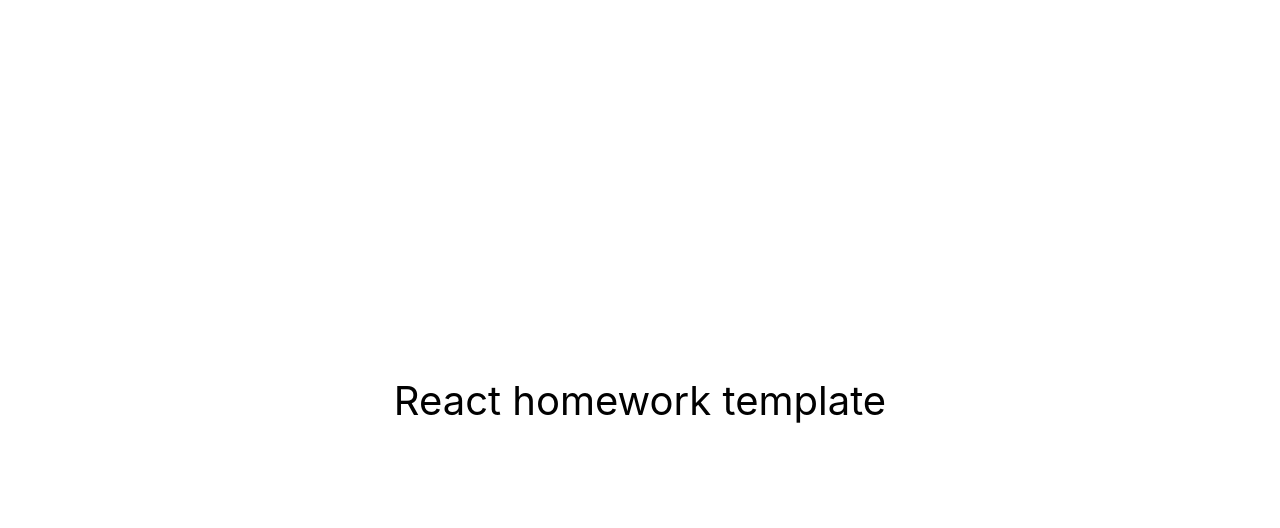
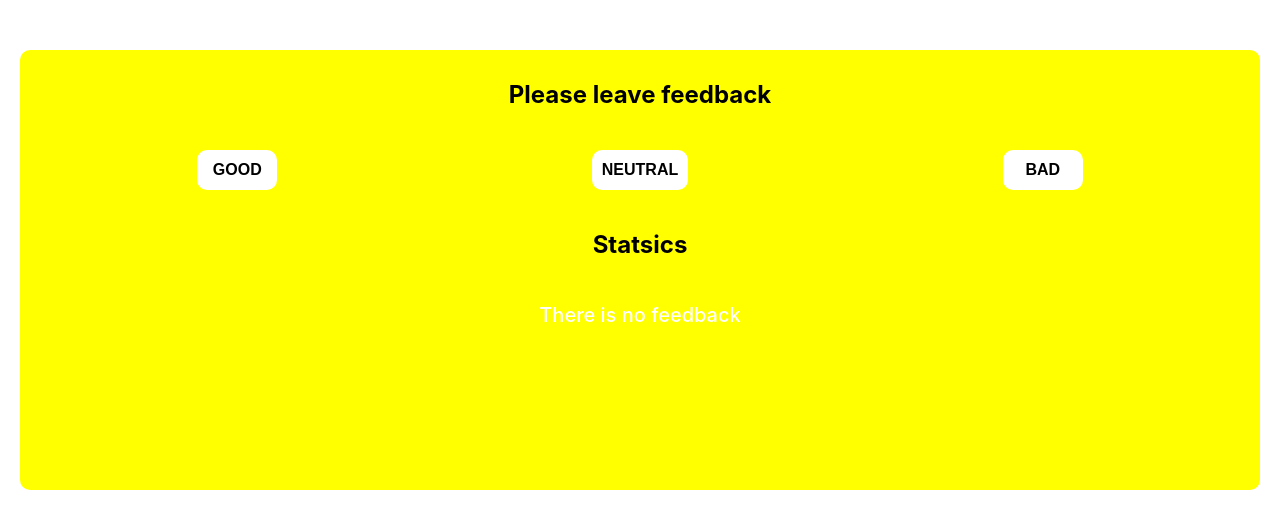
Before and after one commit to W-Sei/goit-react-hw-02-feedback, a React (Create React App) app: page / in a window 1280 px wide. Shown: the top 528 px of the page. Built offline with nearby package versions, Linux system fonts and the light colour scheme.

Commit message:
finished functionality

```diff
--- a/package.json
+++ b/package.json
@@ -12,6 +12,7 @@
     "react": "^18.1.0",
     "react-dom": "^18.1.0",
     "react-scripts": "5.0.1",
+    "styled-components": "^5.3.6",
     "web-vitals": "^2.1.3"
   },
   "scripts": {
--- a/src/components/App.jsx
+++ b/src/components/App.jsx
@@ -1,16 +1,59 @@
-export const App = () => {
-  return (
-    <div
-      style={{
-        height: '100vh',
-        display: 'flex',
-        justifyContent: 'center',
-        alignItems: 'center',
-        fontSize: 40,
-        color: '#010101'
-      }}
-    >
-      React homework template
-    </div>
-  );
-};
+import React, { Component } from 'react';
+import PropTypes from 'prop-types';
+
+import { StyledContainer } from './App.styled';
+import { FeedbackOptions } from './FeedbackOptions/FeedbackOptions';
+import { Section } from './Section/Section';
+import { Statistics } from './Statistics/Statistics';
+import { Notification } from './Notification/Notification';
+
+export class App extends Component {
+  state = {
+    good: 0,
+    neutral: 0,
+    bad: 0,
+  };
+
+  onFeedback = (feedbackType) => {
+    this.setState(prev => ({ [feedbackType]: prev[feedbackType] + 1 }));
+  };
+
+  countTotalFeedback = () => {
+    const { good, neutral, bad } = this.state;
+    return good + neutral + bad;
+  };
+
+  countPositiveFeedbackPercentage = () => {
+    return Math.round((this.state.good / this.countTotalFeedback()) * 100);
+  };
+
+  render() {
+    const options = Object.keys(this.state);
+
+    return (
+      <StyledContainer>
+        <Section title="Please leave feedback">
+          <FeedbackOptions
+            options={options}
+            onFeedback={this.onFeedback}
+          />
+        </Section>
+        <Section title="Statsics">
+          {this.countTotalFeedback() > 0 ? (
+            <Statistics
+              points={this.state}
+              onTotalCount={this.countTotalFeedback}
+              onPositivePercentage={this.countPositiveFeedbackPercentage}
+            />
+          ) : (
+            <Notification message="There is no feedback" />
+          )}
+        </Section>
+      </StyledContainer>
+    );
+  }
+
+  static propTypes = {
+    title: PropTypes.string,
+  };
+}
--- a/src/components/App.styled.js
+++ b/src/components/App.styled.js
@@ -0,0 +1,11 @@
+import styled from 'styled-components';
+
+export const StyledContainer = styled.div`
+  background-color: yellow;
+  height: 400px;
+  max-width: 1200px;
+  margin: 0 auto;
+  margin-top: 50px;
+  padding: 20px;
+  border-radius: 10px;
+`;
--- a/src/components/FeedbackOptions/FeedbackOptions.jsx
+++ b/src/components/FeedbackOptions/FeedbackOptions.jsx
@@ -0,0 +1,17 @@
+import PropTypes from 'prop-types';
+import { StyledButton, StyledButtonContainer } from './FeedbackOptions.styled'
+
+export const FeedbackOptions = ({ options, onFeedback }) => {
+  return (
+    <StyledButtonContainer>
+      {options.map((key, index) => (
+          <StyledButton key={index} type="button" onClick={() => onFeedback(key)}>{key}
+        </StyledButton>
+      ))}
+    </StyledButtonContainer>
+  );
+};
+
+FeedbackOptions.propTypes = {
+    options: PropTypes.node
+}
--- a/src/components/FeedbackOptions/FeedbackOptions.styled.js
+++ b/src/components/FeedbackOptions/FeedbackOptions.styled.js
@@ -0,0 +1,30 @@
+import styled from 'styled-components';
+
+export const StyledButtonContainer = styled.div`
+  display: flex;
+  justify-content: space-around;
+  margin-bottom: 30px;
+`;
+export const StyledButton = styled.button`
+  background: white;
+  font-size: 16px;
+  display: flex;
+  justify-content: center;
+  align-content: center;
+  align-items: center;
+  border-radius: 10px;
+  border: none;
+  color: black;
+  text-transform: uppercase;
+  font-weight: 700;
+  min-width: 80px;
+  height: 40px;
+  padding: 10px;
+  cursor: pointer;
+  &:hover,
+  &:focus {
+    background: black;
+    color: white;
+    transition: 1.4s;
+  }
+`;
--- a/src/components/Notification/Notification.jsx
+++ b/src/components/Notification/Notification.jsx
@@ -0,0 +1,13 @@
+import PropTypes from 'prop-types';
+import { StyledMessage } from './Notification.styled';
+
+
+export const Notification = ({ message }) => {
+  return (
+      <StyledMessage>{message}</StyledMessage>
+  );
+};
+
+Notification.propTypes = {
+  message: PropTypes.string.isRequired,
+};
--- a/src/components/Notification/Notification.styled.js
+++ b/src/components/Notification/Notification.styled.js
@@ -0,0 +1,10 @@
+import styled from 'styled-components';
+
+export const StyledMessage = styled.p`
+  text-align: center;
+  margin: 0;
+  color: white;
+  font-weight: 500;
+  font-size: 20px;
+  line-height: 30px;
+`;
--- a/src/components/Section/Section.jsx
+++ b/src/components/Section/Section.jsx
@@ -0,0 +1,17 @@
+import PropTypes from 'prop-types';
+import { StyledTitle } from './Section.styled'
+
+
+export const Section = ({ title, children }) => {
+    return (
+        <div>
+            <StyledTitle>{title}</StyledTitle>
+            {children}
+        </div>
+    )
+}
+
+Section.propTypes = {
+    title: PropTypes.string.isRequired,
+    children: PropTypes.element.isRequired,
+}
--- a/src/components/Section/Section.styled.js
+++ b/src/components/Section/Section.styled.js
@@ -0,0 +1,9 @@
+import styled from 'styled-components';
+
+export const StyledTitle = styled.h2`
+  text-align: center;
+  margin-top: 0;
+  margin-bottom: 30px;
+  color: black;
+  line-height: 50px;
+`;
--- a/src/components/Statistics/Statistics.jsx
+++ b/src/components/Statistics/Statistics.jsx
@@ -0,0 +1,39 @@
+import PropTypes from 'prop-types';
+import { StyledStatistics, StyledStatisticsText, StyledStatisticsResult, StyledStatisticsTotal } from './Statistics.styled';
+
+export const Statistics = ({
+  onTotalCount,
+  onPositivePercentage,
+  points: { good, neutral, bad },
+}) => {
+  return (
+    <div>
+      <StyledStatistics>
+        <StyledStatisticsText>
+          Good: <StyledStatisticsResult>{good}</StyledStatisticsResult>
+        </StyledStatisticsText>
+        <StyledStatisticsText>
+          Neutral: <StyledStatisticsResult>{neutral}</StyledStatisticsResult>
+        </StyledStatisticsText>
+        <StyledStatisticsText>
+          Bad: <StyledStatisticsResult>{bad}</StyledStatisticsResult>
+        </StyledStatisticsText>
+      </StyledStatistics>
+      <StyledStatisticsTotal>
+        Total: <StyledStatisticsResult>{onTotalCount()}</StyledStatisticsResult>
+      </StyledStatisticsTotal>
+      <StyledStatisticsTotal>
+        Positive feedback:
+        <StyledStatisticsResult>{onPositivePercentage() ? onPositivePercentage() : '0'}%</StyledStatisticsResult>
+      </StyledStatisticsTotal>
+    </div>
+  );
+};
+
+Statistics.propTypes = {
+  points: PropTypes.shape({
+    good: PropTypes.number.isRequired,
+    neutral: PropTypes.number.isRequired,
+    bad: PropTypes.number.isRequired,
+  }),
+};
--- a/src/components/Statistics/Statistics.styled.js
+++ b/src/components/Statistics/Statistics.styled.js
@@ -0,0 +1,31 @@
+import styled from 'styled-components';
+
+export const StyledStatistics = styled.div`
+  display: flex;
+  justify-content: space-around;
+`;
+
+export const StyledStatisticsText = styled.p`
+  background: white;
+  border-radius: 10px;
+  padding: 10px;
+  line-height: 30px;
+  min-width: 80px;
+  margin: 0;
+  text-align: center;
+  color: black;
+`;
+export const StyledStatisticsResult = styled.span`
+  color: black;
+  font-weight: 500;
+  font-size: 20px;
+`;
+
+export const StyledStatisticsTotal = styled.p`
+  color: black;
+  text-align: center;
+  font-size: 16px;
+  margin-left: 10px;
+  font-weight: 500;
+  margin-top: 10px;
+`;
--- a/src/components/index.js
+++ b/src/components/index.js
@@ -0,0 +1,4 @@
+export * from './FeedbackOptions/FeedbackOptions.jsx';
+export * from './Notification/Notification.jsx';
+export * from './Section/Section.jsx';
+export * from './Statistics/Statistics.jsx';
```
Also changed, not shown: 1 other file (tests, documents, lock files or other folders).
